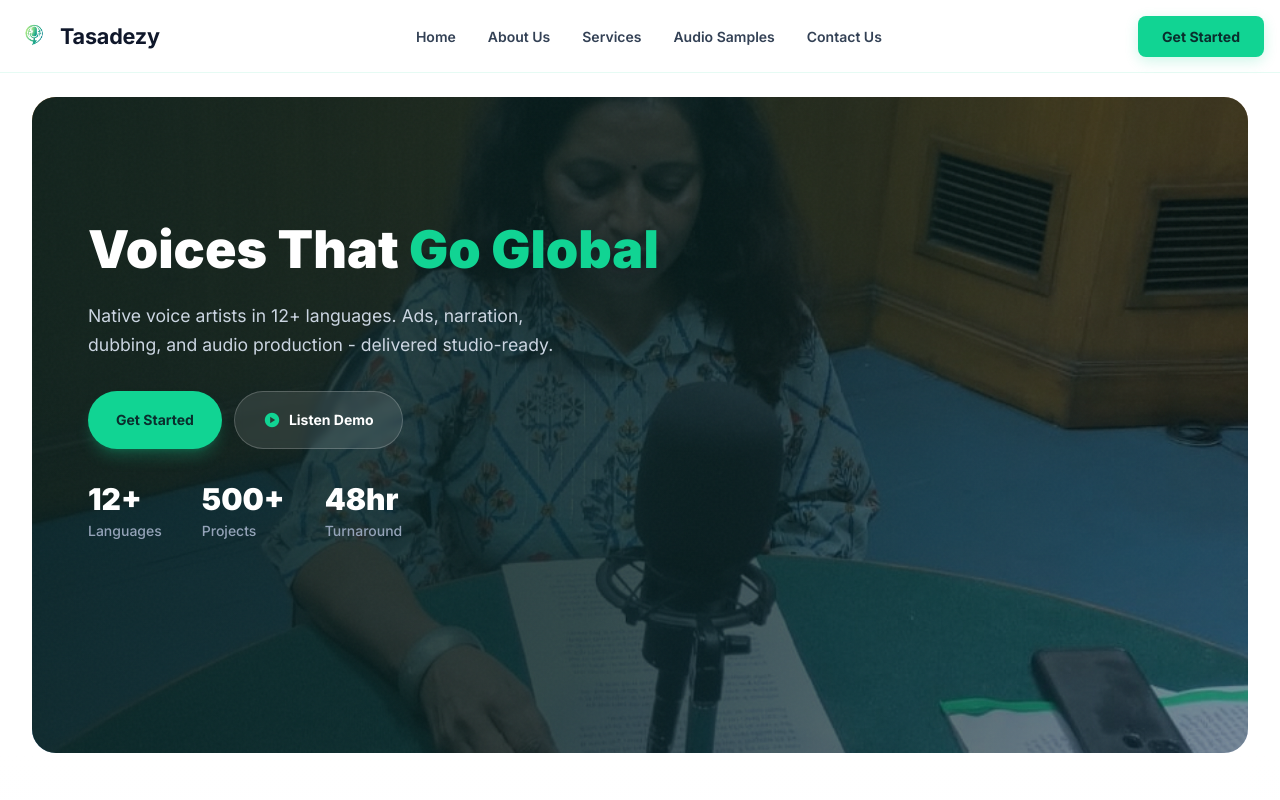
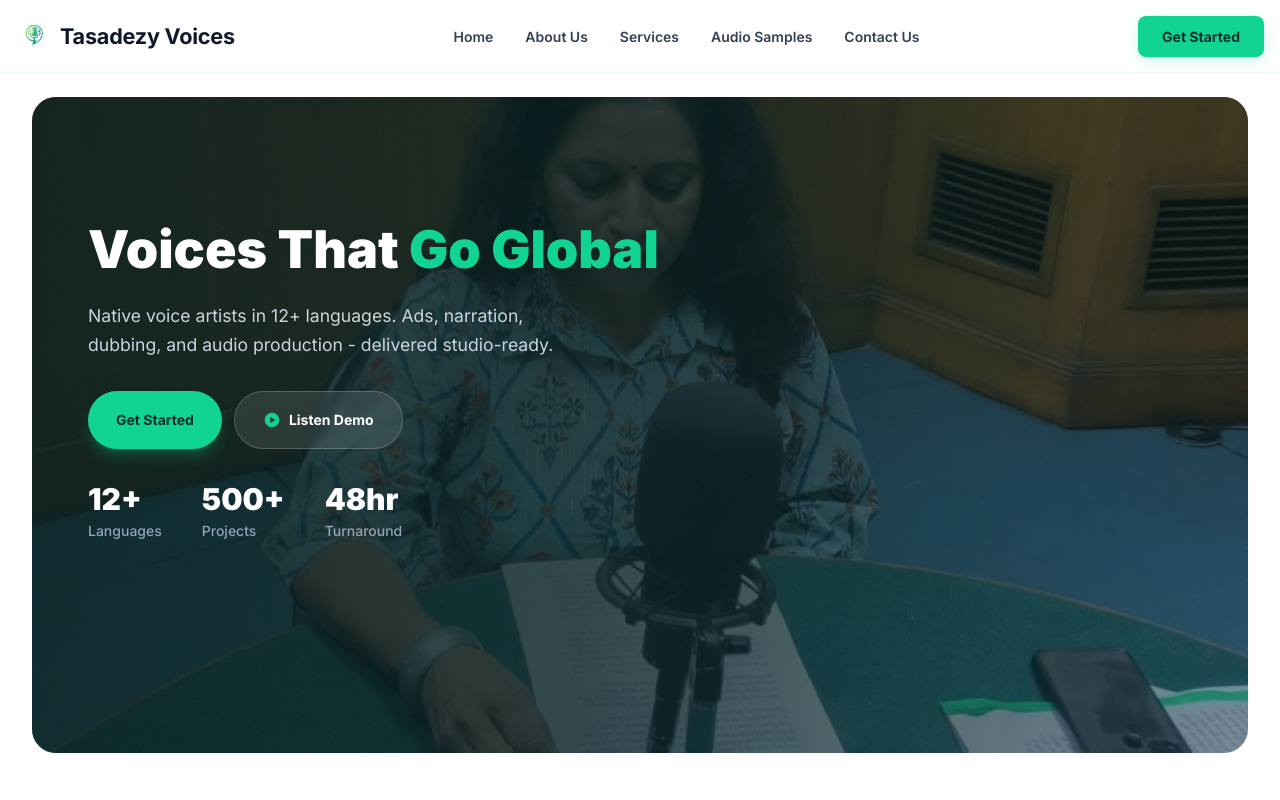
Before and after one commit to YashSensei/tasadezy, a React (Vite) app: page / in a window 1280 px wide. Shown: the top 800 px of the page. Built offline with nearby package versions, Linux system fonts and the light colour scheme.

Commit message:
feat: update branding to "Tasadezy Voices" across multiple pages

```diff
--- a/index.html
+++ b/index.html
@@ -35,7 +35,7 @@
     <link rel="preconnect" href="https://fonts.gstatic.com" crossorigin />
     <link href="https://fonts.googleapis.com/css2?family=Inter:wght@400;500;600;700;800;900&display=swap" rel="stylesheet" />
     <link href="https://fonts.googleapis.com/css2?family=Material+Symbols+Outlined:opsz,wght,FILL@20..48,100..700,0..1&display=swap" rel="stylesheet" />
-    <title>Tasadezy | Professional Voice-Over Solutions</title>
+    <title>Tasadezy Voices | Professional Voice-Over Solutions</title>
   </head>
   <body>
     <div id="root"></div>
--- a/src/pages/ContactPage.jsx
+++ b/src/pages/ContactPage.jsx
@@ -102,7 +102,7 @@ function ContactPage() {
             <Link to="/" className="flex items-center gap-2">
               <img src="/logo.png" alt="Tasadezy" className="w-8 h-8 md:w-10 md:h-10" />
               <span className="text-xl md:text-2xl font-bold tracking-tight text-slate-900">
-                Tasadezy
+                Tasadezy Voices
               </span>
             </Link>
 
--- a/src/pages/DemosPage.jsx
+++ b/src/pages/DemosPage.jsx
@@ -124,7 +124,7 @@ function DemosPage() {
         <div className="container nav-row">
           <Link className="brand" to="/" style={{ display: 'flex', alignItems: 'center', gap: '8px' }}>
             <img src="/logo.png" alt="Tasadezy" style={{ width: '32px', height: '32px' }} />
-            Tasadezy
+            Tasadezy Voices
           </Link>
           <nav className="nav-links">
             <Link className="btn btn-home" to="/">
--- a/src/pages/HomePage.jsx
+++ b/src/pages/HomePage.jsx
@@ -85,7 +85,7 @@ function HomePage() {
             {/* Logo */}
             <div className="flex items-center gap-2">
               <img src="/logo.png" alt="Tasadezy" className="nav-logo" />
-              <span className="nav-brand">Tasadezy</span>
+              <span className="nav-brand">Tasadezy Voices</span>
             </div>
 
             {/* Desktop nav */}
@@ -226,7 +226,7 @@ function HomePage() {
             {/* Left - text block */}
             <div className="space-y-8 anim-fade-left">
               <div className="inline-block px-4 py-1.5 bg-primary/10 text-primary font-bold text-sm rounded-full tracking-wider uppercase border border-primary/20">
-                About Tasadezy
+                About Tasadezy Voices
               </div>
 
               <h2
@@ -297,7 +297,7 @@ function HomePage() {
                 </blockquote>
                 <span className="text-5xl text-primary/20 font-serif leading-none select-none float-right">&rdquo;</span>
               </div>
-              <p className="mt-5 font-bold text-primary text-sm tracking-wide">- The Tasadezy Team</p>
+              <p className="mt-5 font-bold text-primary text-sm tracking-wide">- The Tasadezy Voices Team</p>
             </div>
 
           </div>
@@ -324,7 +324,7 @@ function HomePage() {
             {/* Left - text + cards */}
             <div className="w-full lg:w-[48%] shrink-0 anim-fade-left">
               <h2 className="font-black text-slate-900 dark:text-white mb-4" style={{ fontSize: 'clamp(2rem, 5vw, 3rem)', letterSpacing: '-0.02em' }}>
-                Why <span className="text-primary">Tasadezy</span>
+                Why <span className="text-primary">Tasadezy Voices</span>
               </h2>
               <p className="text-slate-500 dark:text-slate-400 mb-10 text-lg" style={{ maxWidth: '400px', lineHeight: 1.6 }}>
                 Focus on your vision.<br />We&apos;ll handle the voice.
@@ -414,7 +414,7 @@ function HomePage() {
             <div>
               <div className="flex items-center gap-2 mb-6">
                 <img src="/logo.png" alt="Tasadezy" className="w-9 h-9" />
-                <span className="text-xl font-bold tracking-tight">Tasadezy</span>
+                <span className="text-xl font-bold tracking-tight">Tasadezy Voices</span>
               </div>
               <p className="text-slate-400 text-sm leading-relaxed mb-6">
                 Bringing voices to the world. We are your partner for high-quality audio narration and production.
```
